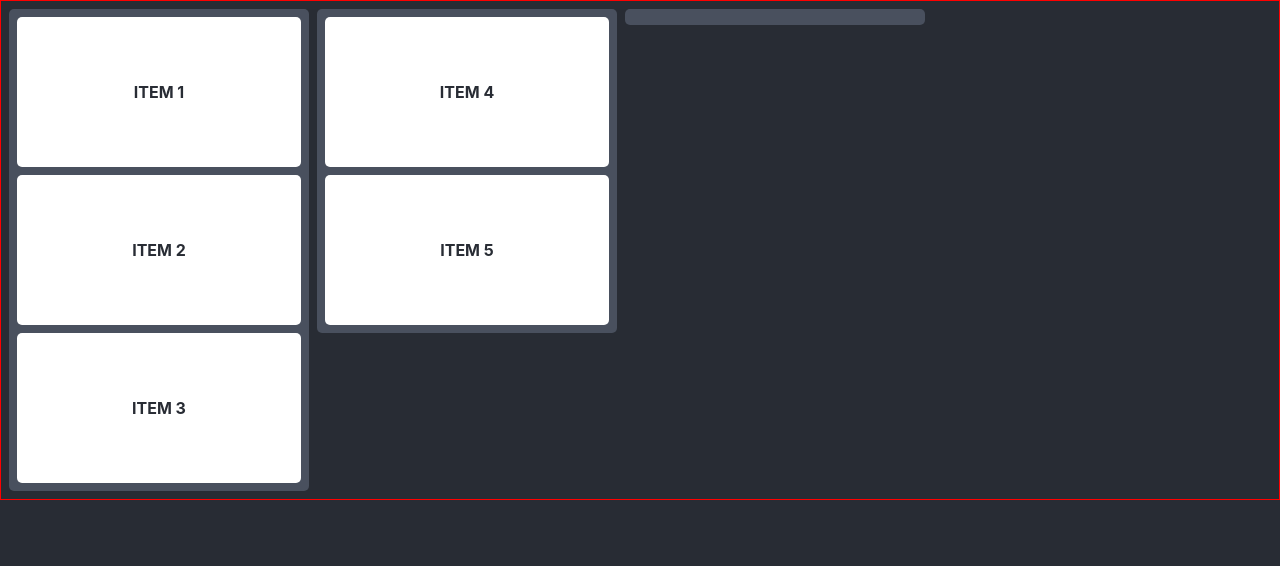
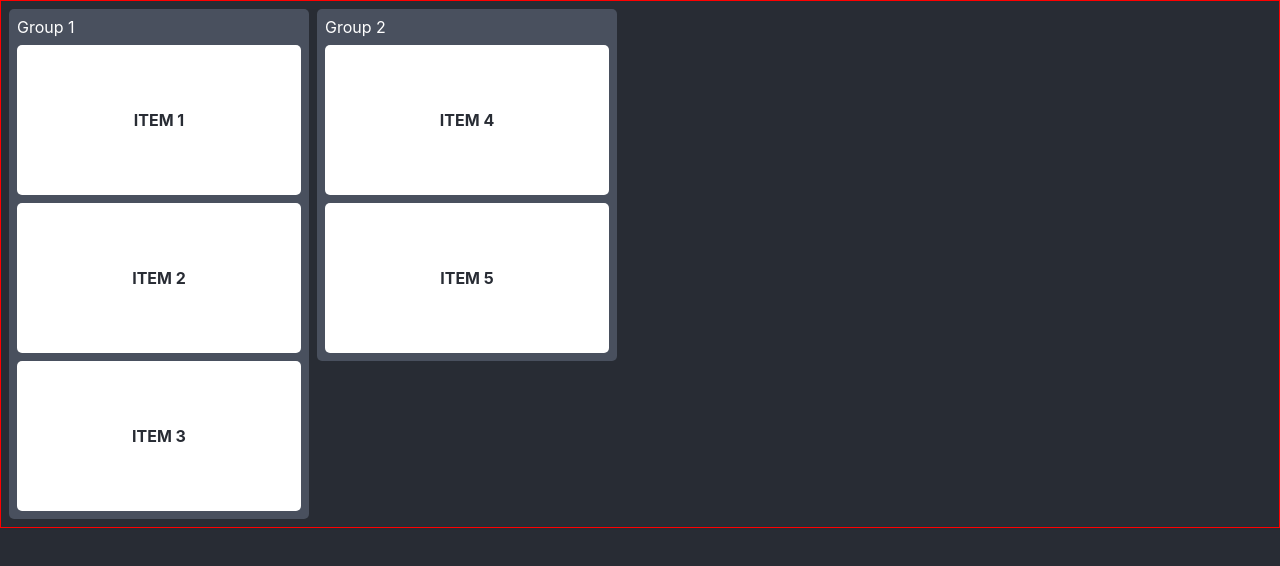
Before and after one commit to ifuenteromero/dragdrop, a React (Create React App) app: page / in a window 1280 px wide. Shown: the top 566 px of the page. Built offline with nearby package versions, Linux system fonts and the light colour scheme.

Commit message:
array de datos

```diff
--- a/src/App.css
+++ b/src/App.css
@@ -22,6 +22,10 @@
     padding: .5rem;
 }
 
+.group-title{
+    margin-bottom: 0.5rem;
+}
+
 .dnd-item{
     background-color: white;
     display: flex;
--- a/src/App.js
+++ b/src/App.js
@@ -1,40 +1,26 @@
 import "./App.css";
 
 const App = () => {
+  const data = [
+    { title: "Group 1", items: [1, 2, 3] },
+    { title: "Group 2", items: [4, 5] },
+  ];
   return (
     <div className="App">
       <header className="App-header">
         <div className="drag-n-drop">
-          <div className="dnd-group">
-            <div className="dnd-item">
-              <div>
-                <p>ITEM 1</p>
-              </div>
+          {data.map((group, groupI) => (
+            <div key={groupI} className="dnd-group">
+              <div className="group-title">{group.title}</div>
+              {group.items.map((item, itemI) => (
+                <div key={itemI} className="dnd-item">
+                  <div>
+                    <p>{`ITEM ${item}`}</p>
+                  </div>
+                </div>
+              ))}
             </div>
-            <div className="dnd-item">
-              <div>
-                <p>ITEM 2</p>
-              </div>
-            </div>
-            <div className="dnd-item">
-              <div>
-                <p>ITEM 3</p>
-              </div>
-            </div>
-          </div>
-          <div className="dnd-group">
-            <div className="dnd-item">
-              <div>
-                <p>ITEM 4</p>
-              </div>
-            </div>
-            <div className="dnd-item">
-              <div>
-                <p>ITEM 5</p>
-              </div>
-            </div>
-          </div>
-          <div className="dnd-group"></div>
+          ))}
         </div>
       </header>
     </div>
```
